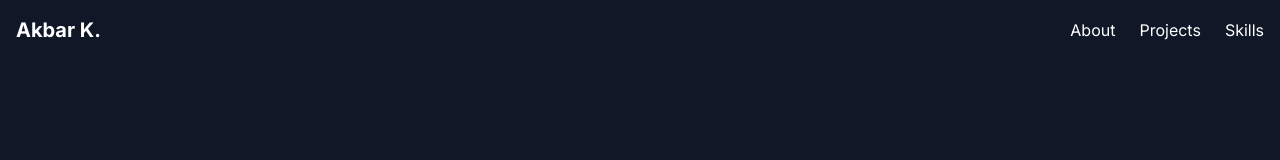
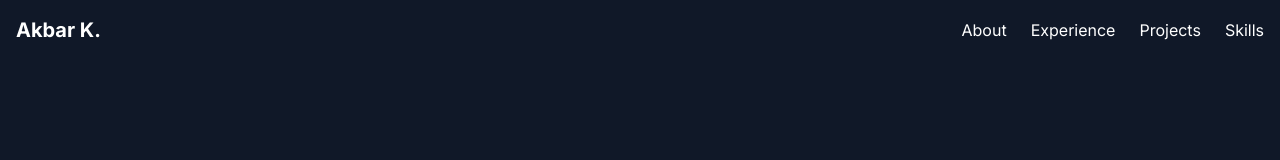
Before and after one commit to AkbarTambora/portofolio-saya, a Next.js app: page / in a window 1280 px wide. Shown: the top 160 px of the page. Built offline with nearby package versions, Linux system fonts and the light colour scheme.

Commit message:
update: update experience navbar

```diff
--- a/src/app/components/Navbar.tsx
+++ b/src/app/components/Navbar.tsx
@@ -10,6 +10,7 @@
         </a>
         <div className="hidden md:flex gap-6">
           <a href="#about" className="hover:text-gray-300 transition-colors">About</a>
+          <a href="#experience" className="hover:text-gray-300 transition-colors">Experience</a>
           <a href="#projects" className="hover:text-gray-300 transition-colors">Projects</a>
           <a href="#skills" className="hover:text-gray-300 transition-colors">Skills</a>
         </div>
```
